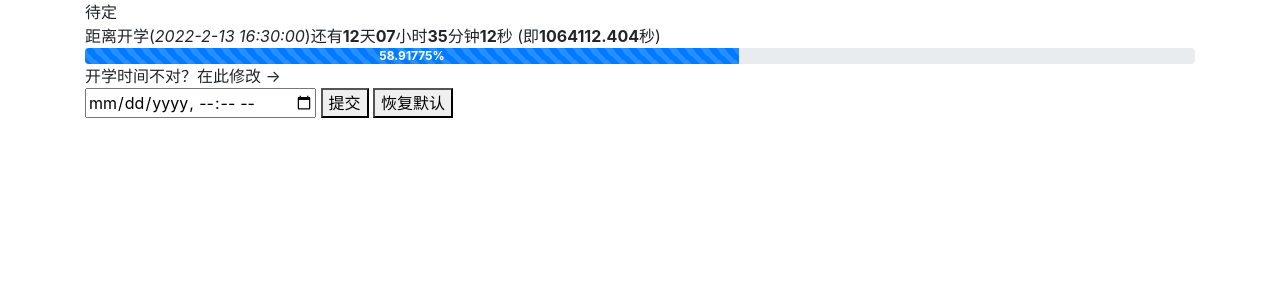
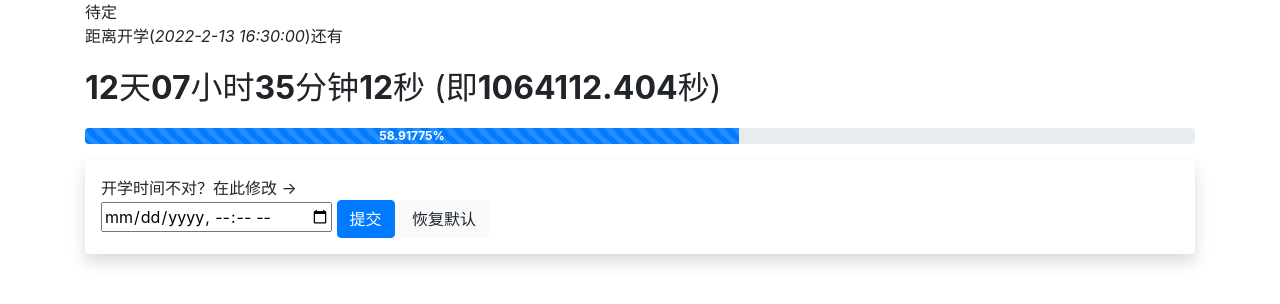
Before and after one commit to NoNormalCreeper/school-countdown, a Flask app: page / in a window 1280 px wide. Shown: the top 304 px of the page. Run offline with Flask 2, Linux system fonts and the light colour scheme; some libraries are stand-ins or nearby versions.

Commit message:
general beauty change

```diff
--- a/static/count.js
+++ b/static/count.js
@@ -42,7 +42,7 @@ function countdown(){
     var percent=(100-(diff_time0/(date_e-date_s)*100)).toFixed(5);
 
     // display
-    var output=("距离开学(<i>"+holiday_end+"</i>)还有<b>"+days+"</b>天<b>"+hours+"</b>小时<b>"+minutes+"</b>分钟<b>"+seconds+"</b>秒 (即<b>"+((diff_time.toFixed(3)).toLocaleString())+"</b>秒)")
+    var output=("<p>距离开学(<i>"+holiday_end+"</i>)还有</p><p style=\"font-size:2em;\"><b>"+days+"</b>天<b>"+hours+"</b>小时<b>"+minutes+"</b>分钟<b>"+seconds+"</b>秒 (即<b>"+((diff_time.toFixed(3)).toLocaleString())+"</b>秒)</p>")
     var timerDiv=document.getElementById("timer");
     timerDiv.innerHTML=output;
     // var percentDiv=document.getElementById("percent");
@@ -52,7 +52,6 @@ function countdown(){
     var barDiv=document.getElementById("bar1")
     barDiv.setAttribute("style",("width: "+percent+"%"));
     barDiv.innerHTML=("<b>"+percent+"%</b>");
-
 
 }
 
@@ -66,6 +65,7 @@ function submitEdit(){
         sessionStorage.setItem('holiday_end',get_res);
     // }
     // TODO: 判断输入是否合法
+    document.getElementById("toast-body-1").innerHTML=("成功修改开学时间为<b>"+date_e+"</b>！")
 }
 
 function resetHolidayEnd(){
--- a/static/style.css
+++ b/static/style.css
@@ -0,0 +1,3 @@
+#editTime{
+    margin-top: 1em;
+}
--- a/templates/index.html
+++ b/templates/index.html
@@ -7,10 +7,15 @@
 <div id="timer">Loading...</div>
 <!-- <div id="percent">Loading...</div> -->
 <div class="progress">
-    <div class="progress-bar progress-bar-striped progress-bar-animated" role="progressbar" aria-valuenow="10" aria-valuemin="0" aria-valuemax="100" style="width: 0%" id="bar1"></div>
+    <div class="progress-bar progress-bar-striped progress-bar-animated" role="progressbar" aria-valuenow="10"
+        aria-valuemin="0" aria-valuemax="100" style="width: 0%" id="bar1"></div>
 </div>
-<div>开学时间不对？在此修改 → </div>
-<input type="datetime-local" value="2022-2-13 16:30:00" id="edit" />
-<button onclick="submitEdit();" id="submit">提交</button>
-<button onclick="resetHolidayEnd();" id="reset">恢复默认</button>
+<div id="editTime" class="shadow p-3 mb-5 bg-white rounded">
+    <div>开学时间不对？在此修改 → </div>
+    <input type="datetime-local" value="2022-2-13 16:30:00" id="edit" />
+    <button type="button" onclick="submitEdit();" class="btn btn-primary" id="submit">提交</button>
+    <button type="button" onclick="resetHolidayEnd();" class="btn btn-light" id="reset">恢复默认</button>
+</div>
+
+
 {% endblock %}
```
